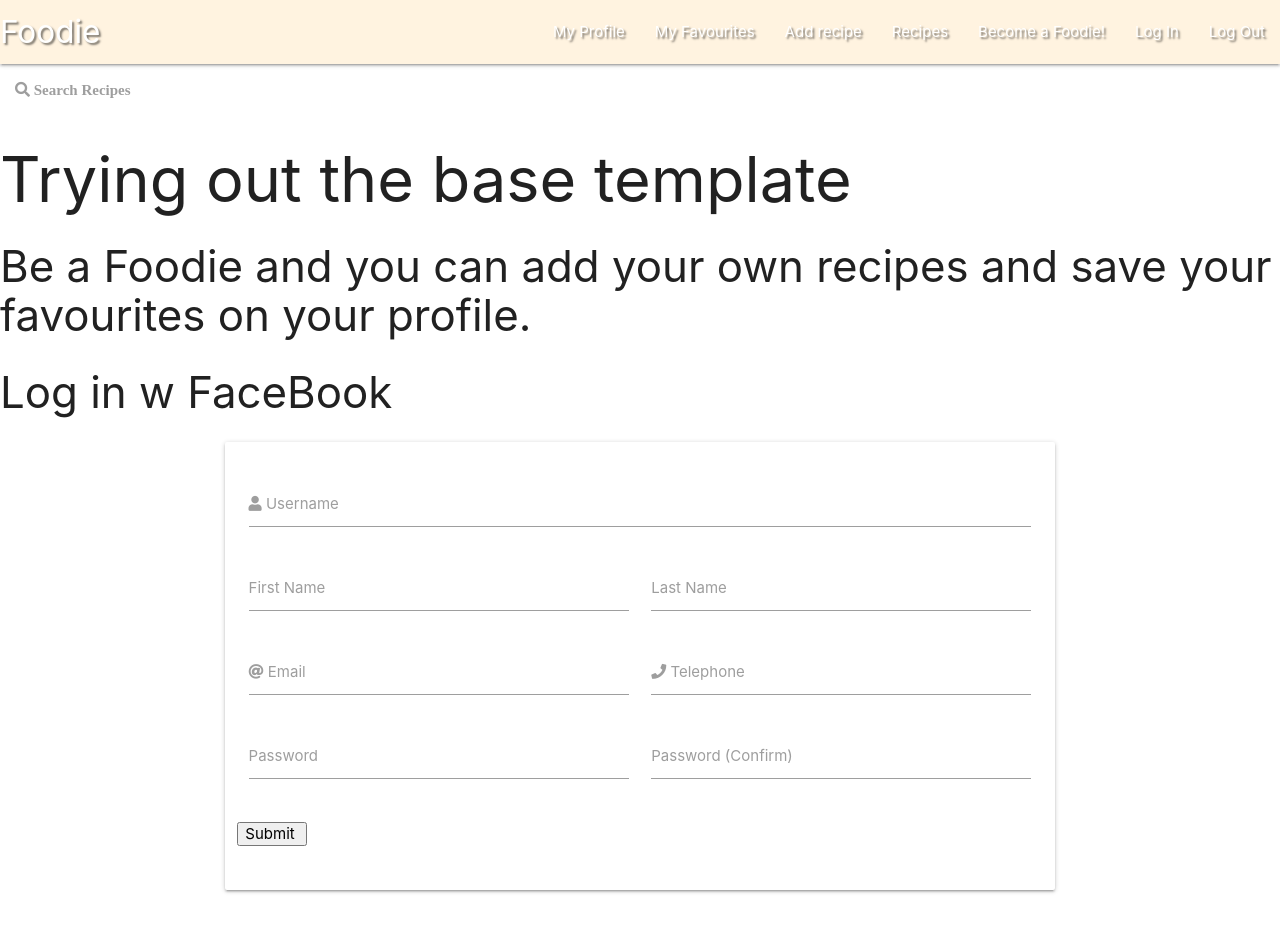
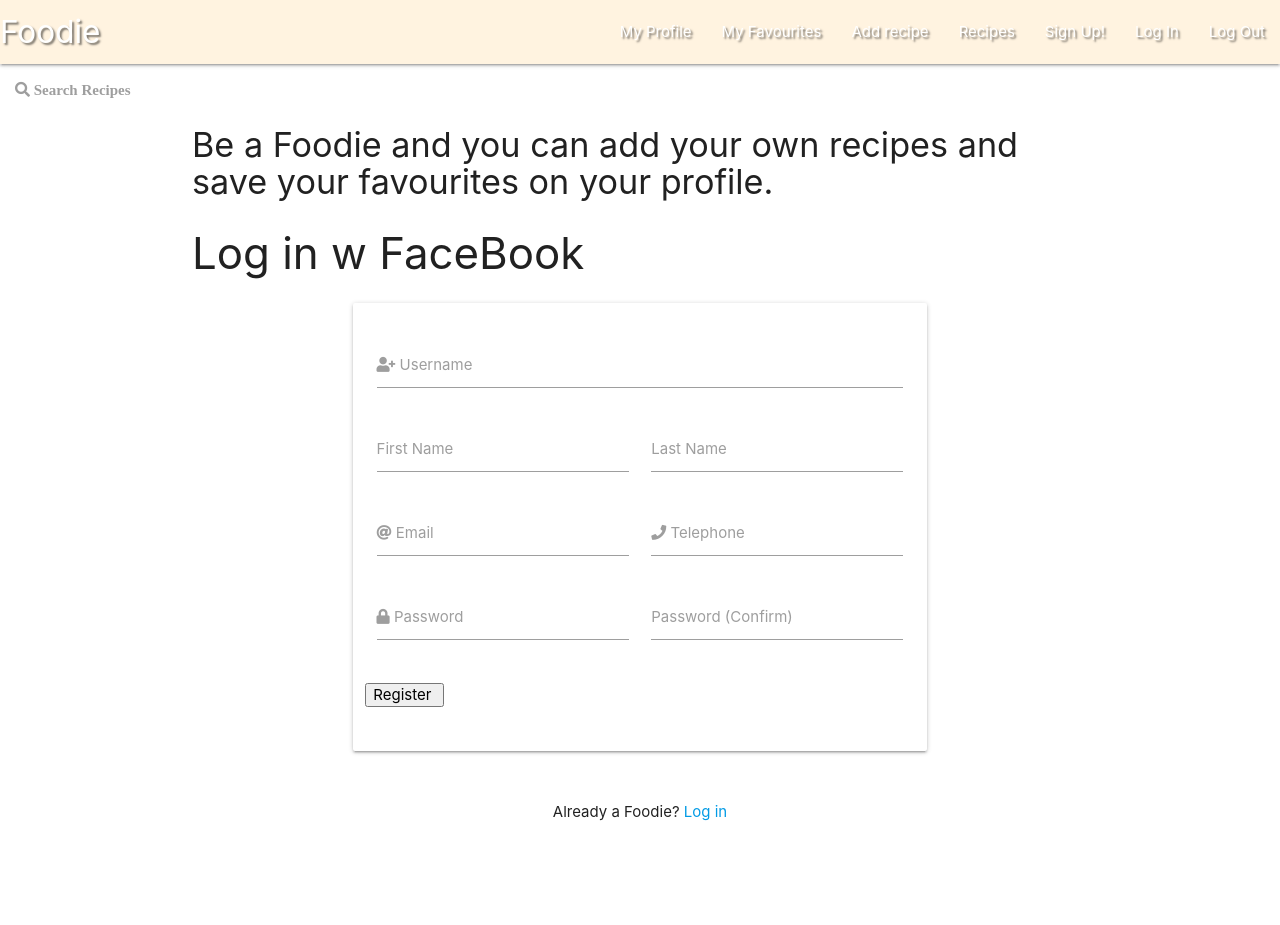
Before and after one commit to Code-Institute-Submissions/foodie-2, a Flask app: page /register in a window 1280 px wide. After the commit the page ends 821 px from the top, so only its background shows below. Run offline with Flask 2, Linux system fonts and the light colour scheme; some libraries are stand-ins or nearby versions.

Commit message:
add sign up and log in function

```diff
--- a/app.py
+++ b/app.py
@@ -5,9 +5,9 @@ from flask import (
 from flask_pymongo import PyMongo
 from bson.objectid import ObjectId
 from werkzeug.security import generate_password_hash, check_password_hash
+
 if os.path.exists("env.py"):
     import env
-
 
 app = Flask(__name__)
 app.config["MONGO_DBNAME"] = os.environ.get("MONGO_DBNAME")
@@ -35,11 +35,11 @@ def register():
             flash("Username already exists")
             return redirect(url_for("register"))
 
-        register = {
+        newuser = {
             "username": request.form.get("username").lower(),
             "password": generate_password_hash(request.form.get("password"))
         }
-        mongo.db.users.insert_one(register)
+        mongo.db.users.insert_one(newuser)
 
         # put the new user into 'session' cookie
         session["user"] = request.form.get("username").lower()
@@ -47,6 +47,31 @@ def register():
     return render_template("register.html")
 
 
+@app.route("/login", methods=["GET", "POST"])
+def login():
+    if request.method == "POST":
+        # check if username exists in db
+        existing_user = mongo.db.users.find_one(
+            {"username": request.form.get("username").lower()})
+
+        if existing_user:
+            # ensure hashed password matches user input
+            if check_password_hash(existing_user["password"], request.form.get("password")):
+                session["user"] = request.form.get("username").lower()
+                flash("Welcome, {}".format(request.form.get("username")))
+            else:
+                # invalid password match
+                flash("Incorrect Username and/or Password")
+                return redirect(url_for("login"))
+
+        else:
+            # username doesn't exist
+            flash("Incorrect Username and/or Password")
+        return redirect(url_for("login"))
+
+    return render_template("login.html")
+
+
 if __name__ == "__main__":
     app.run(host=os.environ.get("IP"),
             port=int(os.environ.get("PORT")),
--- a/static/css/style.css
+++ b/static/css/style.css
@@ -1,3 +1,7 @@
 .text-shadow {
     text-shadow: 2px 2px 2px rgba(0,0,0,0.5);
 }
+
+.flashes h4 {
+    line-height: 2;
+}
--- a/templates/base.html
+++ b/templates/base.html
@@ -6,8 +6,10 @@
               content="width=device-width, user-scalable=no, initial-scale=1.0, maximum-scale=1.0, minimum-scale=1.0">
         <meta http-equiv="X-UA-Compatible" content="ie=edge">
         <link rel="stylesheet" href="https://cdnjs.cloudflare.com/ajax/libs/font-awesome/5.13.1/css/all.min.css"
-        integrity="sha512-xA6Hp6oezhjd6LiLZynuukm80f8BoZ3OpcEYaqKoCV3HKQDrYjDE1Gu8ocxgxoXmwmSzM4iqPvCsOkQNiu41GA==" crossorigin="anonymous" type="text/css">
-    <link rel="stylesheet" href="https://cdnjs.cloudflare.com/ajax/libs/materialize/1.0.0/css/materialize.min.css" type="text/css">
+              integrity="sha512-xA6Hp6oezhjd6LiLZynuukm80f8BoZ3OpcEYaqKoCV3HKQDrYjDE1Gu8ocxgxoXmwmSzM4iqPvCsOkQNiu41GA=="
+              crossorigin="anonymous" type="text/css">
+        <link rel="stylesheet" href="https://cdnjs.cloudflare.com/ajax/libs/materialize/1.0.0/css/materialize.min.css"
+              type="text/css">
         <link rel="stylesheet" href="{{ url_for('static', filename='css/style.css') }}" type="text/css">
         {% block styles %}
         {% endblock %}
@@ -16,7 +18,7 @@
     <body>
     <header>
         <!-- top navbar -->
-    <nav class ="orange lighten-5 text-shadow">
+        <nav class="orange lighten-5 text-shadow">
             <div class="nav-wrapper">
                 <a href="#!" class="brand-logo">Foodie</a>
                 <a href="#" data-target="nav-bar" class="sidenav-trigger"><i class="fas fa-bars">menu</i></a>
@@ -25,8 +27,8 @@
                     <li><a href="#">My Favourites</a></li>
                     <li><a href="#">Add recipe</a></li>
                     <li><a href="{{ url_for('get_recipes') }}">Recipes</a></li>
-                <li><a href="{{ url_for('register') }}">Become a Foodie!</a></li>
-                <li><a href="#">Log In</a></li>
+                    <li><a href="{{ url_for('register') }}">Sign Up!</a></li>
+                    <li><a href="{{ url_for('login') }}">Log In</a></li>
                     <li><a href="#">Log Out</a></li>
                 </ul>
             </div>
@@ -45,15 +47,26 @@
             <li><a href="#">My Favourites</a></li>
             <li><a href="#">Add recipe</a></li>
             <li><a href="{{ url_for('get_recipes') }}">Recipes</a></li>
-        <li><a href="collapsible.html">Log In</a></li>
-        <li><a href="badges.html">Log Out</a></li>
+            <li><a href="{{ url_for('login') }}">Log In</a></li>
+            <li><a href="#">Log Out</a></li>
         </ul>
     </header>
-    <h1>Trying out the base template</h1>
-
+    <section>
+        <!-- flash messages -->
+        {% with messages = get_flashed_messages() %}
+            {% if messages %}
+                {% for message in messages %}
+                    <div class="row flashes">
+                         <h4 class="light-blue lighten-4 center-align">{{ message }}</h4>
+                    </div>
+                {% endfor %}
+            {% endif %}
+        {% endwith %}
+    </section>
+    <main class="container">
         {% block content %}
         {% endblock %}
-
+    </main>
 
     <script src="https://code.jquery.com/jquery-3.5.1.min.js"
             integrity="sha256-9/aliU8dGd2tb6OSsuzixeV4y/faTqgFtohetphbbj0=" crossorigin="anonymous"></script>
--- a/templates/register.html
+++ b/templates/register.html
@@ -2,7 +2,7 @@
 {% block content %}
 
 
-<h3> Be a Foodie and you can add your own recipes and save your favourites on your profile.</h3>
+<h4> Be a Foodie and you can add your own recipes and save your favourites on your profile.</h4>
 
 <h3>Log in w FaceBook</h3>
 
@@ -13,17 +13,17 @@
                 <div class="row">
                     <div class="input-field col s12">
                         <input id="username" name="username" type="text" class="validate" minlength="4" maxlength="15"
-                               required>
-                        <label for="username"> <i class=" fas fa-user"></i> Username</label>
+                               pattern="^[a-zA-Z0-9]{5,15}$" required>
+                        <label for="username"> <i class=" fas fa-user-plus"></i> Username</label>
                     </div>
                     <div class="input-field col s6">
-                        <input id="first_name" name="first_name" type="text" class="validate" minlength="2" maxlength="15"
-                               required>
+                        <input id="first_name" name="first_name" type="text" class="validate" minlength="2"
+                               maxlength="15" pattern="^[a-zA-Z0-9]{5,15}$" required>
                         <label for="first_name">First Name</label>
                     </div>
                     <div class="input-field col s6">
                         <input id="last_name" name="last_name" type="text" class="validate" minlength="2" maxlength="15"
-                               required>
+                               pattern="^[a-zA-Z0-9]{5,15}$" required>
                         <label for="last_name">Last Name</label>
                     </div>
 
@@ -36,17 +36,18 @@
                         <label for="phone"> <i class="fas fa-phone"></i> Telephone</label>
                     </div>
                     <div class="input-field col s6">
-                        <input id="password" type="password" class="validate">
-                        <label for="password">Password</label>
+                        <input id="password" type="password" name="password" minlength="5"
+                             class="validate">
+                        <label for="password"> <i class="fas fa-lock"></i> Password</label>
                     </div>
                     <div class="input-field col s6">
-                        <input id="passwordConfirm" type="password">
+                        <input id="passwordConfirm" type="password" name="passwordConfirm">
                         <label id="lblPasswordConfirm" for="passwordConfirm" data-error="Password not match"
                                data-success="Password Match">Password (Confirm)</label>
                     </div>
                 </div>
                 <div class="row">
-                    <button type="submit" name="action">Submit
+                    <button type="submit" name="action">Register
                         <i class="fas fa-sign-in"></i>
                     </button>
                 </div>
@@ -54,4 +55,12 @@
         </form>
     </div>
 
+<div class="row">
+    <div class="col s12">
+        <p class="center-align">
+            Already a Foodie? <a href="{{ url_for('login')}}">Log in</a>
+        </p>
+    </div>
+</div>
+
 {% endblock %}
```
Also changed, not shown: templates/login.html (+37 -1 lines). Lines whose indentation alone changed are shown as unchanged.
